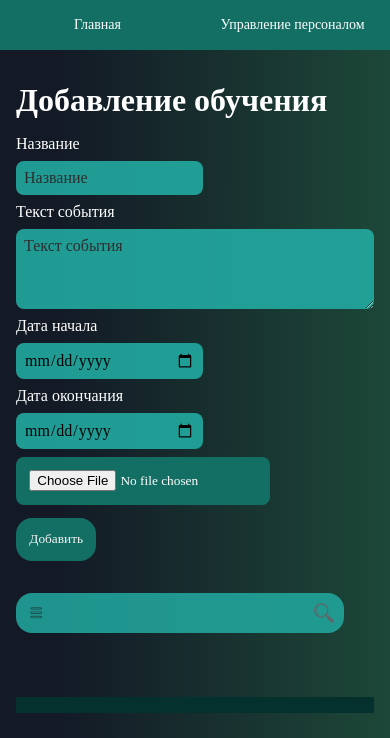
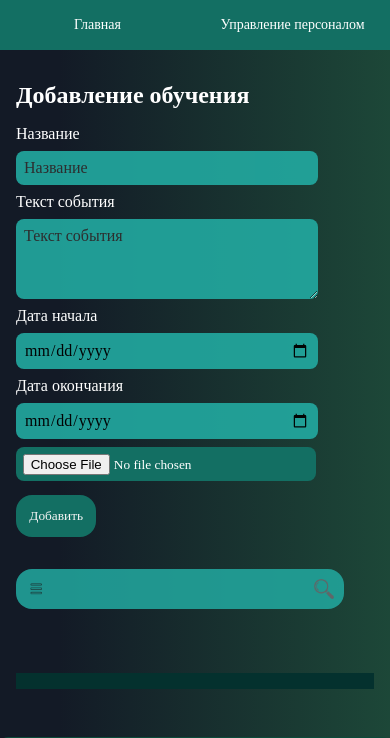
Before and after one commit to Annddreyy/site, a Flask app: template templates/new-learning.html in a window 390 px wide. Shown: the part 64-802 px from the top of the page. Run offline with Flask 3, Linux system fonts and the light colour scheme; the template is opened without the code that fills it, so the values that code supplies are empty; parts of the project's set-up code (start-up, migrations or seed data) failed here and were passed over; some web fonts are replaced.

Commit message:
Fix adding pages

```diff
--- a/static/styles/new-learning.css
+++ b/static/styles/new-learning.css
@@ -12,7 +12,7 @@
 }
 
 textarea {
-    width: 100%;
+    width: 50%;
     resize: vertical;
     background-color: #22aaa1;
     border: 1px;
@@ -52,3 +52,19 @@ textarea {
     margin-top: 1em;
     color: whitesmoke
 }
+
+@media(max-width: 600px) {
+    h1 {
+        font-size: 24px;
+    }
+    .new-learning-form {
+        width: 80%;
+    }
+    #learning-image {
+        padding: 0.5em;
+        width: 100%;
+    }
+    #learning-title,#learning-date-start,#learning-date-end,textarea {
+        width: 100%;
+    }
+}
```
Also changed, not shown: static/styles/new-event.css (+17 -1 lines).
